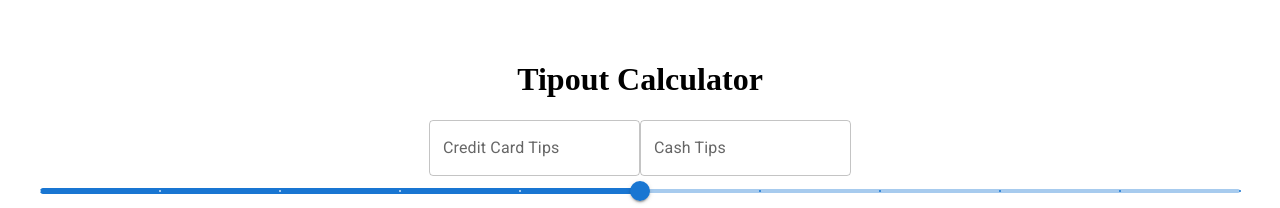
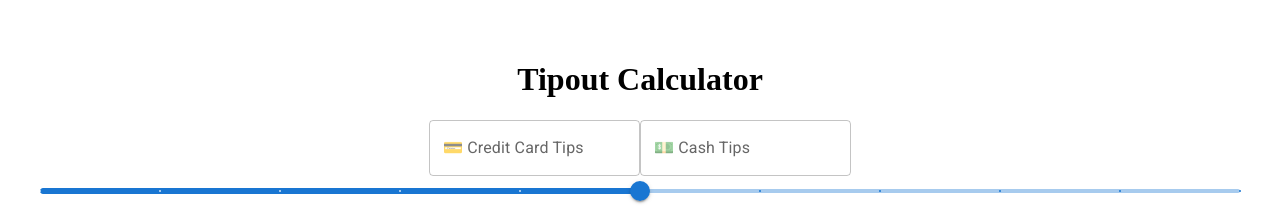
Before and after one commit to DJacobson17/Tipout, a React (Vite) app in the folder tip-tracker-mui/: page / in a window 1280 px wide. Shown: the top 208 px of the page. Built offline with nearby package versions, Linux system fonts and the light colour scheme; a web font is replaced by a local one.

Commit message:
styled tip inputs

```diff
--- a/tip-tracker-mui/src/assets/components/inputField.jsx
+++ b/tip-tracker-mui/src/assets/components/inputField.jsx
@@ -3,6 +3,7 @@ import TextField from "@mui/material/TextField";
 import Slider from "@mui/material/Slider";
 import PartnerToggle from "./partnerToggle";
 import { useTipout } from "./tipoutContext";
+import CreditCardIcon from "@mui/icons-material/CreditCard";
 
 function InputField() {
   const { ccTips, setCcTips, cashTips, setCashTips, setBusser } = useTipout();
@@ -22,12 +23,12 @@ function InputField() {
   return (
     <div>
       <TextField
-        label="Credit Card Tips"
+        label="💳 Credit Card Tips"
         value={ccTips}
         onChange={handleCcTipsChange}
       />
       <TextField
-        label="Cash Tips"
+        label="💵 Cash Tips"
         value={cashTips}
         onChange={handleCashTipsChange}
       />
```
